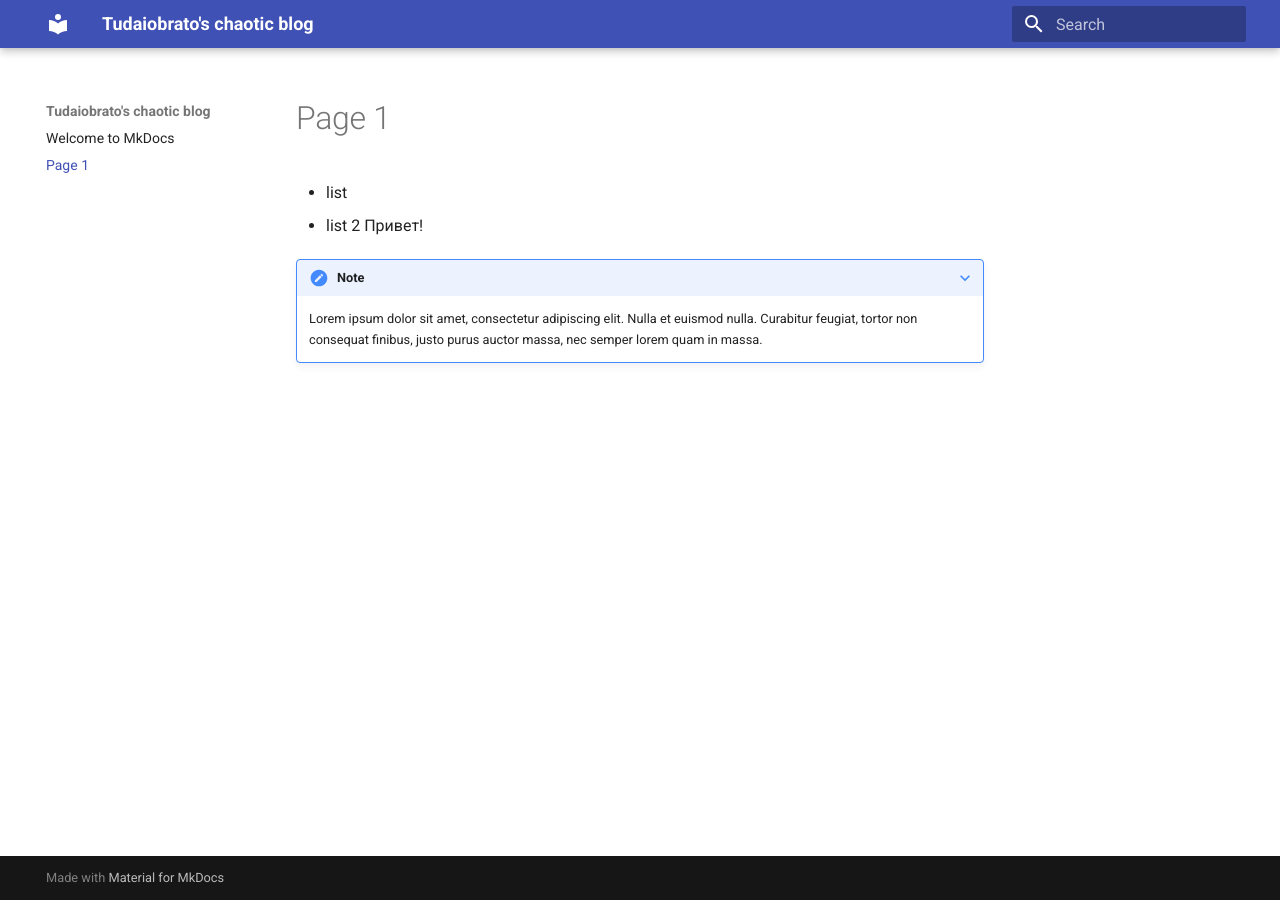
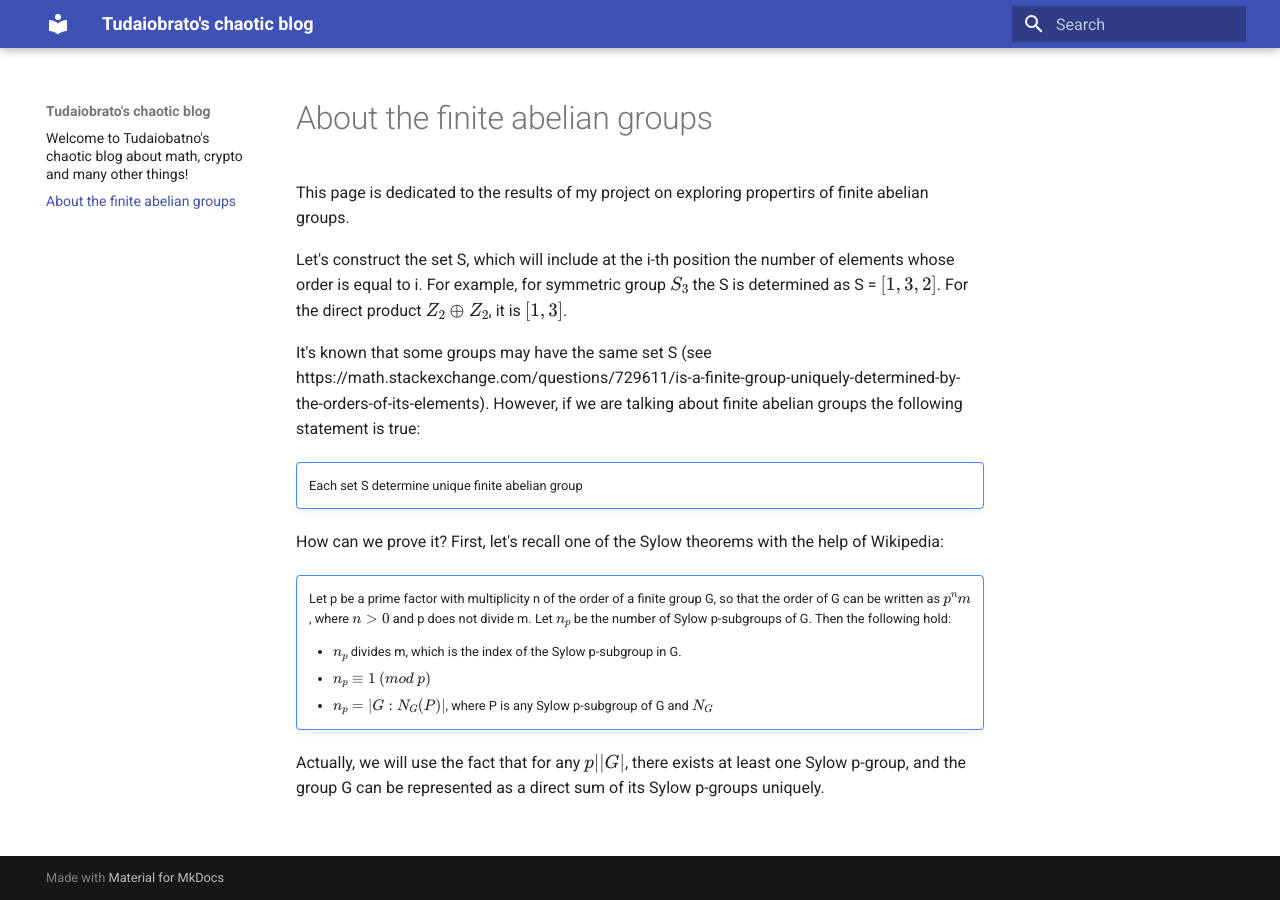
Before and after one commit to tudaiobratno/chaoticmathblog, an MkDocs documentation site: the page built from docs/first_page.md, in a window 1280 px wide. Built offline with MkDocs 1.6.1 and Material for MkDocs 9.7.7, drawn with Linux system fonts in a browser that asks for light colours.

Commit message:
first page

```diff
--- a/docs/first_page.md
+++ b/docs/first_page.md
@@ -1,11 +1,27 @@
-#Page 1
+#About the finite abelian groups
 
-- list
-- list 2
-Привет!
+This page is dedicated to the results of my project on exploring propertirs of finite abelian groups.
 
-???+ note
+Let's construct the set S, which will include at the i-th position the number of elements whose order is equal to i. For example, for symmetric group $S_3$ the S is determined as S = $[1, 3, 2]$. For the direct product $Z_2 \oplus Z_2$, it is $[1, 3]$.
 
-    Lorem ipsum dolor sit amet, consectetur adipiscing elit. Nulla et euismod
-    nulla. Curabitur feugiat, tortor non consequat finibus, justo purus auctor
-    massa, nec semper lorem quam in massa.
+It's known that some groups may have the same set S (see https://math.stackexchange.com/questions/729611/is-a-finite-group-uniquely-determined-by-the-orders-of-its-elements). However, if we are talking about finite abelian groups the following statement is true:
+
+!!! note ""
+
+    Each set S determine unique finite abelian group
+
+How can we prove it? First, let's recall one of the Sylow theorems with the help of Wikipedia:
+
+
+!!! note ""
+
+    Let p be a prime factor with multiplicity n of the order of a finite group G,
+    so that the order of G can be written as $p^nm$, where $n > 0$ and p does not divide m. Let $n_p$
+    be the number of Sylow p-subgroups of G. Then the following hold:
+
+    - $n_p$ divides m, which is the index of the Sylow p-subgroup in G.
+    - $n_p \equiv 1 \:(mod \: p)$
+    - $n_p = |G:N_G(P)|$, where P is any Sylow p-subgroup of G and $N_G$
+
+
+Actually, we will use the fact that for any $p||G|$, there exists at least one Sylow p-group, and the group G can be represented as a direct sum of its Sylow p-groups uniquely.
--- /dev/null
+++ b/docs/javascripts/mathjax.js
@@ -0,0 +1,19 @@
+window.MathJax = {
+  tex: {
+    inlineMath: [["\\(", "\\)"]],
+    displayMath: [["\\[", "\\]"]],
+    processEscapes: true,
+    processEnvironments: true
+  },
+  options: {
+    ignoreHtmlClass: ".*|",
+    processHtmlClass: "arithmatex"
+  }
+};
+
+document$.subscribe(() => {
+  MathJax.startup.output.clearCache()
+  MathJax.typesetClear()
+  MathJax.texReset()
+  MathJax.typesetPromise()
+})
--- a/mkdocs.yml
+++ b/mkdocs.yml
@@ -3,7 +3,15 @@ site_url: https://taudaiobratno.github.io/chaoticmathblog/
 theme:
     name: material
 site_author: Svetlana Orlova
+
+extra_javascript:
+  - javascripts/mathjax.js
+  - https://unpkg.com/mathjax@3/es5/tex-mml-chtml.js
+
+
 markdown_extensions:
+  - pymdownx.arithmatex:
+      generic: true
   - admonition
   - pymdownx.details
   - pymdownx.superfences
```
Also changed, not shown: docs/index.md (+2 -16 lines).
